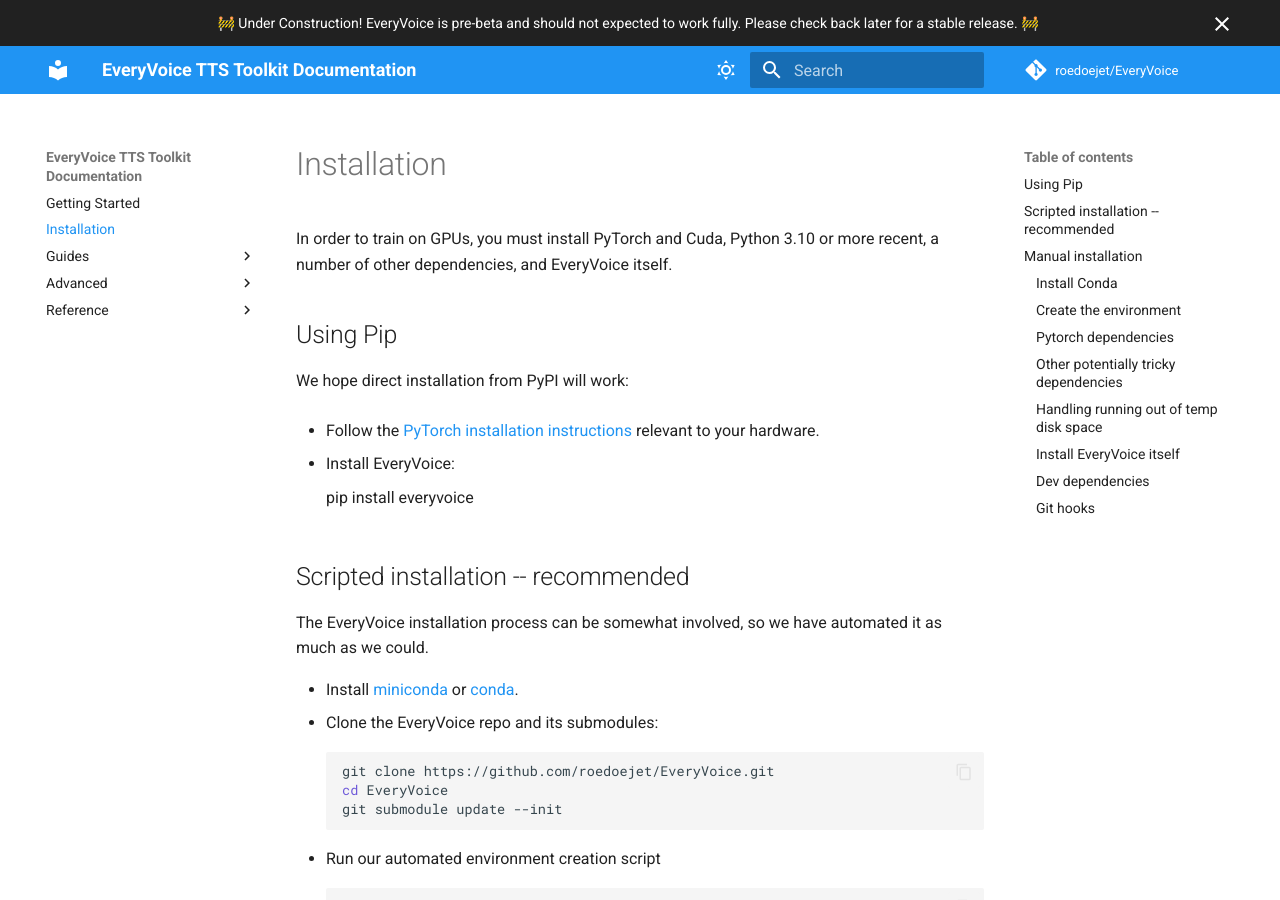
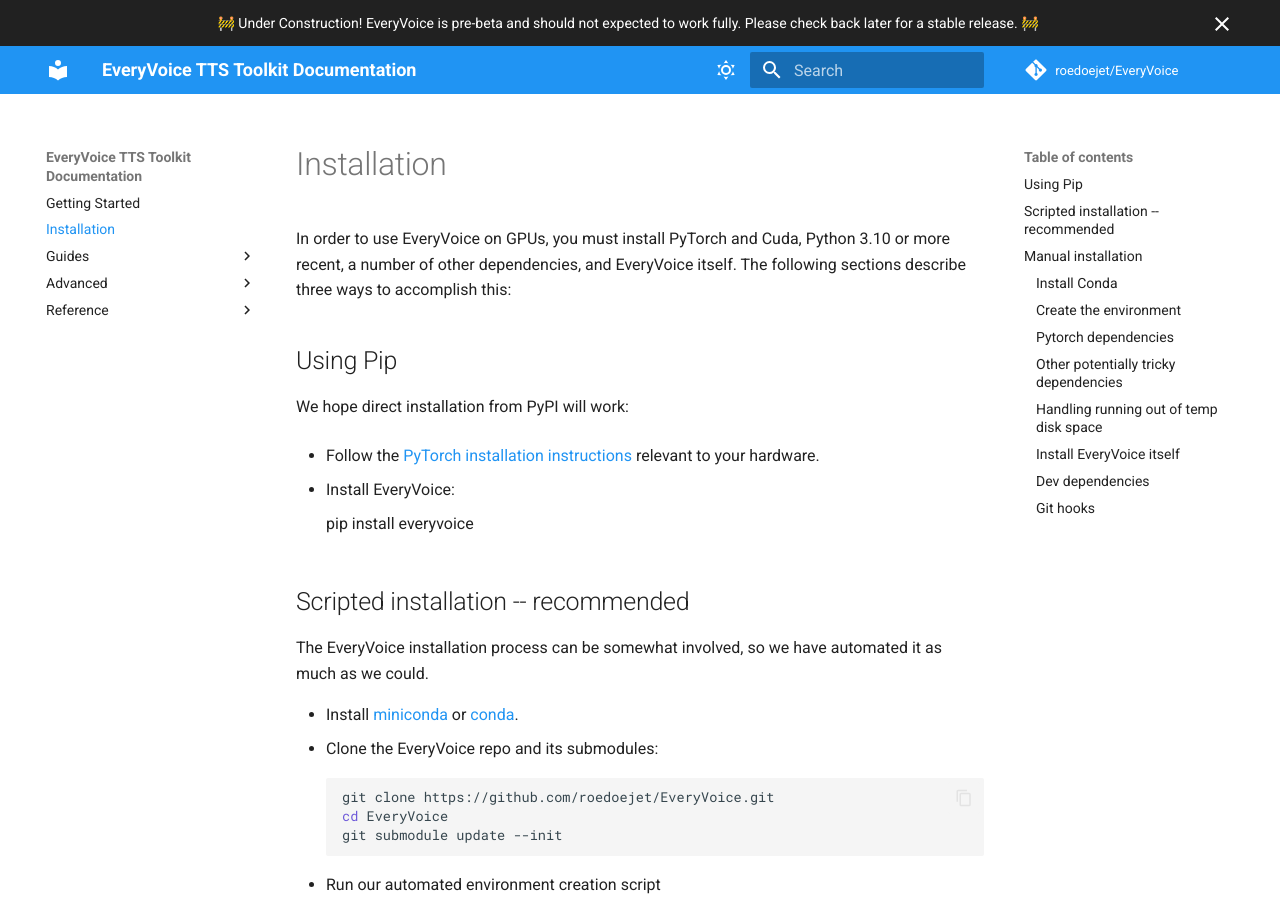
Before and after one commit to EveryVoiceTTS/EveryVoice, an MkDocs documentation site: the page built from docs/install.md, in a window 1280 px wide and 900 px high. Built offline with MkDocs 1.6.1 and Material for MkDocs 9.7.7, drawn with Linux system fonts in a browser that asks for light colours; comment, search, counter and statistics services are not loaded; the version menu is left out.

Commit message:
Update docs/install.md
Co-authored-by: Aidan Pine <aidanpine@shaw.ca>

```diff
--- a/docs/install.md
+++ b/docs/install.md
@@ -1,6 +1,6 @@
 # Installation
 
-In order to train on GPUs, you must install PyTorch and Cuda, Python 3.10 or more recent, a number of other dependencies, and EveryVoice itself.
+In order to use EveryVoice on GPUs, you must install PyTorch and Cuda, Python 3.10 or more recent, a number of other dependencies, and EveryVoice itself. The following sections describe three ways to accomplish this:
 
 ## Using Pip
 
```
